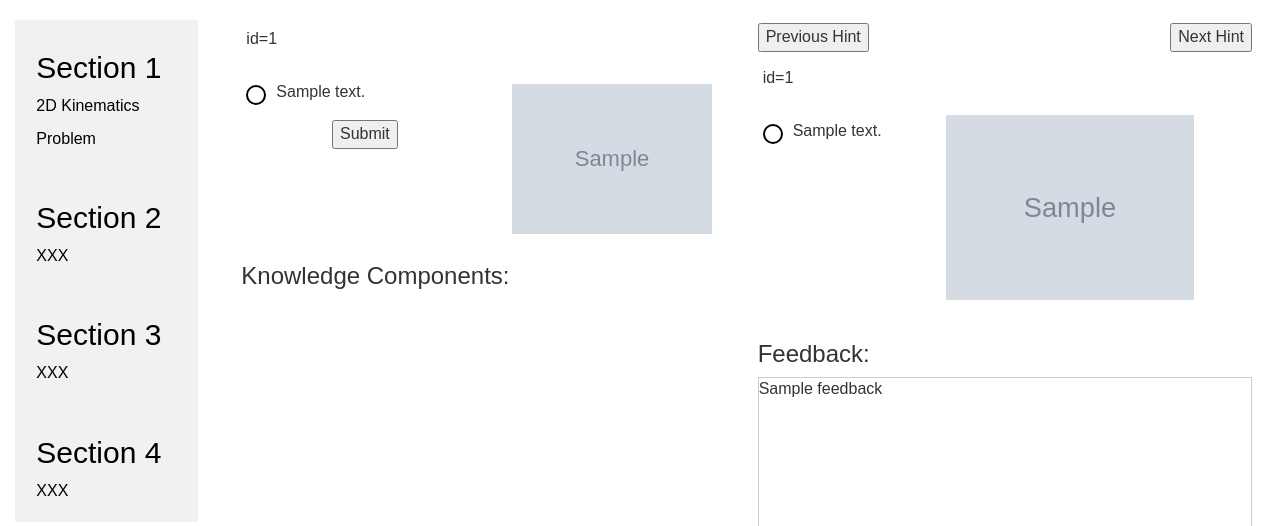
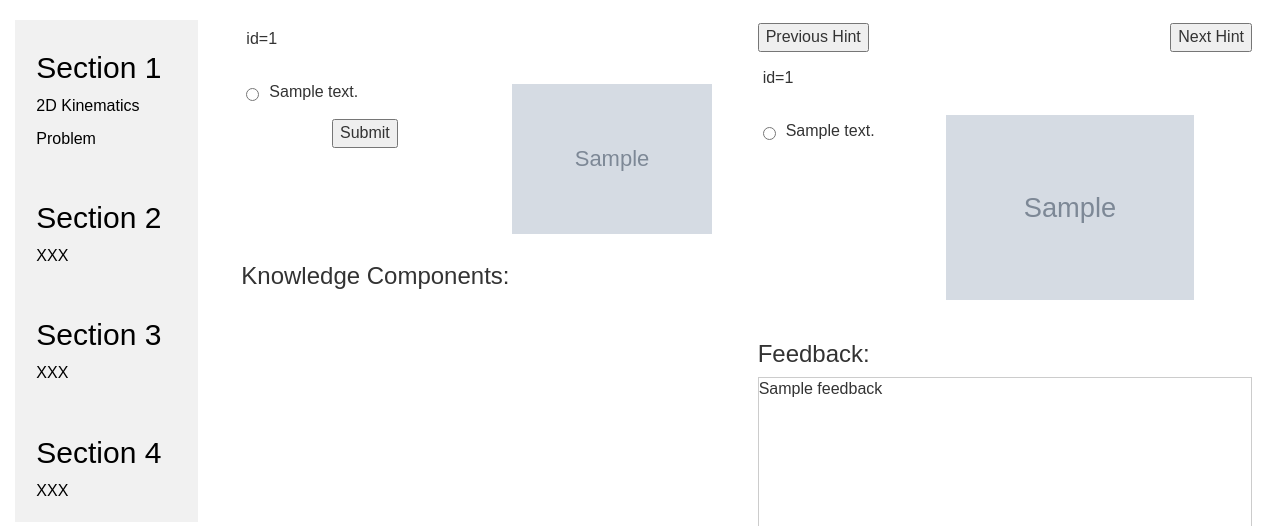
Before and after one commit to akumgill/physics_tutor, a Django app: template storyboard/templates/storyboard/questionpage.html in a window 1280 px wide. Shown: the part 52-578 px from the top of the page. Run offline with Django 3.2, Linux system fonts and the light colour scheme; tables that the repository leaves empty hold one stand-in row (values such as "Sample post"); the template is opened without the code that fills it: values that come from a table or form of the project are taken from there, most other values are stand-ins (such as "Sample title", 1, 10 or a date in 2020); grey boxes marked "Sample" are stand-in pictures; some libraries are stand-ins or nearby versions.

Commit message:
fix selection display

```diff
--- a/storyboard/static/storyboard/storyboard.css
+++ b/storyboard/static/storyboard/storyboard.css
@@ -277,11 +277,9 @@
 }
 
 .option input[type="radio"] {
-  appearance: none;
-  -webkit-appearance: none;
-  -moz-appearance: none;
-  width: 20px;
-  height: 20px;
+  appearance: radio;
+  -webkit-appearance: radio;
+  -moz-appearance: radio;
   border: 2px solid #000;
   border-radius: 50%;
   outline: none;
@@ -292,8 +290,8 @@
 .option input[type="radio"]:checked::before {
   content: '';
   display: block;
-  width: 12px;
-  height: 12px;
+  width: 9px;
+  height: 9px;
   border-radius: 50%;
   background-color: blue; /* Default color */
   position: absolute;
```
Also changed, not shown: storyboard/migrations/0001_initial.py.
